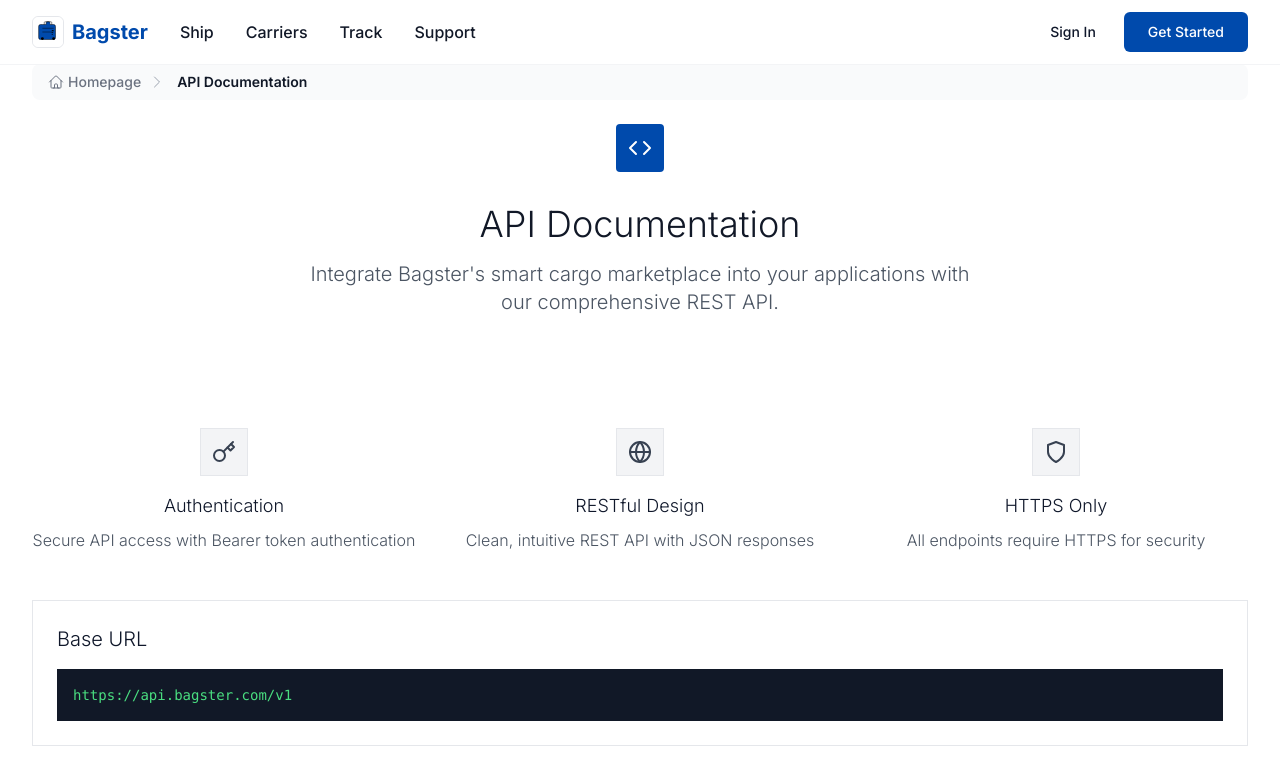
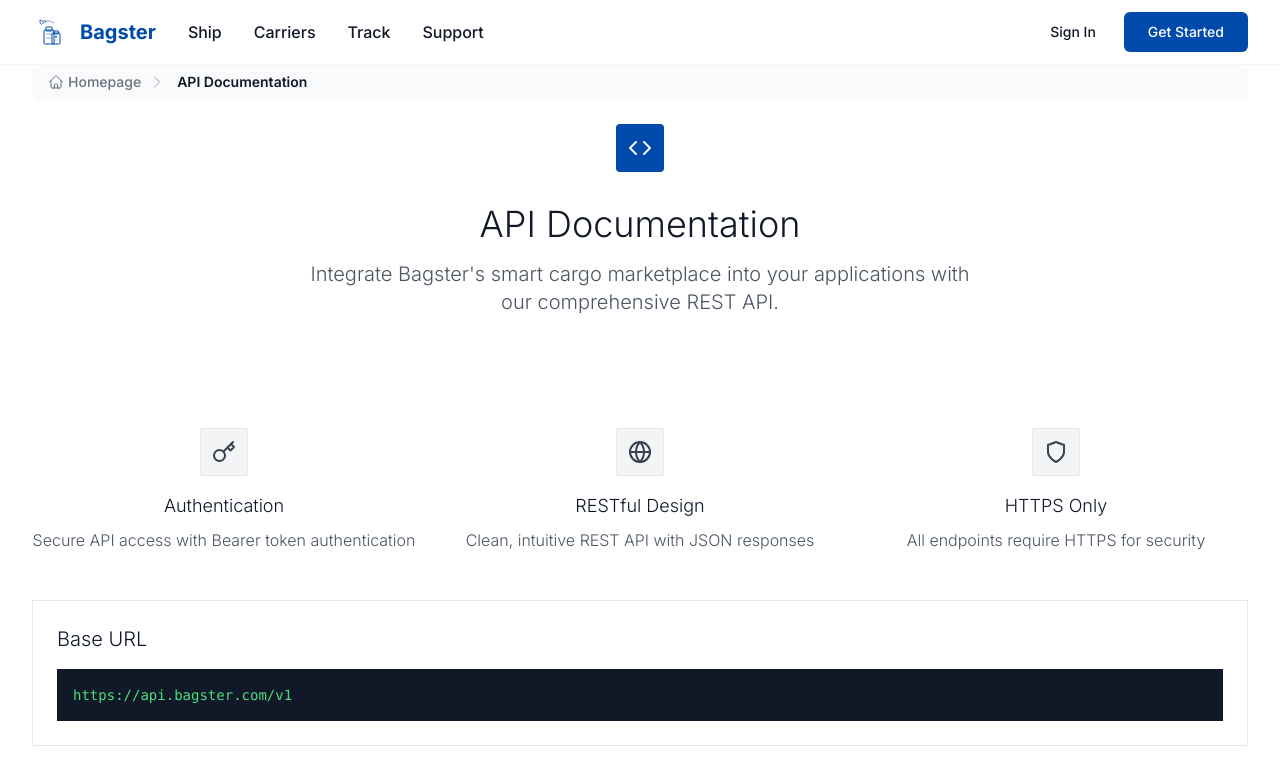
Before and after one commit to NubiagoProjects/Bagster, a Next.js app: page /api in a window 1280 px wide. Shown: the top 777 px of the page. Built offline with nearby package versions, Linux system fonts and the light colour scheme.

Commit message:
Update logo with new luggage icon design from user images

```diff
--- a/app/page.tsx
+++ b/app/page.tsx
@@ -230,8 +230,20 @@
           <div className="grid grid-cols-1 md:grid-cols-4 gap-8">
             <div className="space-y-4">
               <div className="flex items-center space-x-3">
-                <div className="w-10 h-10 bg-white rounded-lg flex items-center justify-center border border-gray-200">
-                  <Image src="/luggage-icon.svg" alt="Bagster" width={24} height={24} className="w-6 h-6" />
+                <div className="w-10 h-10 flex items-center justify-center">
+                  <svg width="32" height="32" viewBox="0 0 64 64" className="w-8 h-8 text-brand-primary">
+                    <rect x="16" y="28" width="20" height="28" rx="2" ry="2" stroke="currentColor" strokeWidth="2" fill="none"/>
+                    <rect x="20" y="22" width="12" height="8" rx="1" ry="1" stroke="currentColor" strokeWidth="2" fill="none"/>
+                    <line x1="20" y1="36" x2="32" y2="36" stroke="currentColor" strokeWidth="1"/>
+                    <line x1="20" y1="44" x2="32" y2="44" stroke="currentColor" strokeWidth="1"/>
+                    <rect x="32" y="34" width="16" height="22" rx="2" ry="2" stroke="currentColor" strokeWidth="2" fill="none"/>
+                    <rect x="35" y="30" width="10" height="6" rx="1" ry="1" stroke="currentColor" strokeWidth="2" fill="none"/>
+                    <rect x="38" y="40" width="4" height="3" rx="0.5" ry="0.5" fill="currentColor"/>
+                    <circle cx="39" cy="48" r="0.8" fill="currentColor"/>
+                    <circle cx="42" cy="48" r="0.8" fill="currentColor"/>
+                    <path d="M8 8 L14 11 L17 8 L20 11 L14 14 L11 17 L8 14 Z" stroke="currentColor" strokeWidth="1.5" fill="none"/>
+                    <path d="M20 11 Q28 8 36 14" stroke="currentColor" strokeWidth="1.5" fill="none" strokeDasharray="2,1"/>
+                  </svg>
                 </div>
                 <span className="text-xl font-brand font-bold text-brand-primary">Bagster</span>
               </div>
--- a/components/ui/HomepageHeader.tsx
+++ b/components/ui/HomepageHeader.tsx
@@ -13,14 +13,20 @@
         <div className="flex justify-between items-center h-16">
           <div className="flex items-center space-x-8">
             <Link href="/" className="flex items-center space-x-2">
-              <div className="w-8 h-8 bg-white rounded-md border border-gray-200 flex items-center justify-center">
-                <Image
-                  src="/luggage-icon.svg"
-                  alt="Bagster Logo"
-                  width={32}
-                  height={32}
-                  className="w-8 h-8"
-                />
+              <div className="w-10 h-10 flex items-center justify-center">
+                <svg width="32" height="32" viewBox="0 0 64 64" className="w-8 h-8 text-brand-primary">
+                  <rect x="16" y="28" width="20" height="28" rx="2" ry="2" stroke="currentColor" strokeWidth="2" fill="none"/>
+                  <rect x="20" y="22" width="12" height="8" rx="1" ry="1" stroke="currentColor" strokeWidth="2" fill="none"/>
+                  <line x1="20" y1="36" x2="32" y2="36" stroke="currentColor" strokeWidth="1"/>
+                  <line x1="20" y1="44" x2="32" y2="44" stroke="currentColor" strokeWidth="1"/>
+                  <rect x="32" y="34" width="16" height="22" rx="2" ry="2" stroke="currentColor" strokeWidth="2" fill="none"/>
+                  <rect x="35" y="30" width="10" height="6" rx="1" ry="1" stroke="currentColor" strokeWidth="2" fill="none"/>
+                  <rect x="38" y="40" width="4" height="3" rx="0.5" ry="0.5" fill="currentColor"/>
+                  <circle cx="39" cy="48" r="0.8" fill="currentColor"/>
+                  <circle cx="42" cy="48" r="0.8" fill="currentColor"/>
+                  <path d="M8 8 L14 11 L17 8 L20 11 L14 14 L11 17 L8 14 Z" stroke="currentColor" strokeWidth="1.5" fill="none"/>
+                  <path d="M20 11 Q28 8 36 14" stroke="currentColor" strokeWidth="1.5" fill="none" strokeDasharray="2,1"/>
+                </svg>
               </div>
               <span className="text-xl font-brand font-bold text-brand-primary">Bagster</span>
             </Link>
```
Also changed, not shown: public/bagster-icon.svg (added), public/bagster-logo-full.svg (added).
